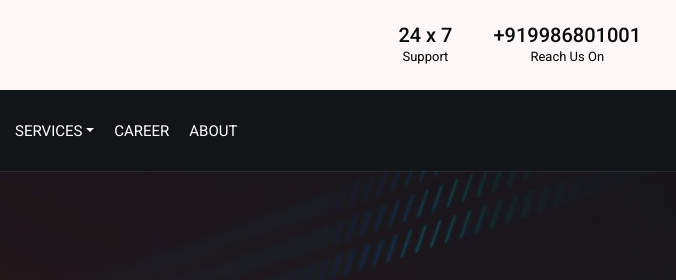
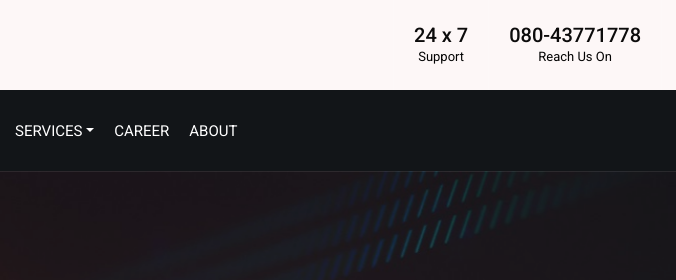
Before and after one commit to SabarishVB001/VantablackTeknologies.github.io, a plain HTML site: page index.html in a window 1280 px wide. Shown: the top 280 px of the page, 314-990 px from the left. Drawn offline with nearby package versions, Linux system fonts and the light colour scheme.

Commit message:
Update index.html

```diff
--- a/index.html
+++ b/index.html
@@ -43,7 +43,7 @@
                                 <p>Support</p>
                             </div>
                             <div class="text">
-                                <h2>+919986801001</h2>
+                                <h2>080-43771778</h2>
                                 <p>Reach Us On</p>
                             </div>
                             <div class="social">
```
